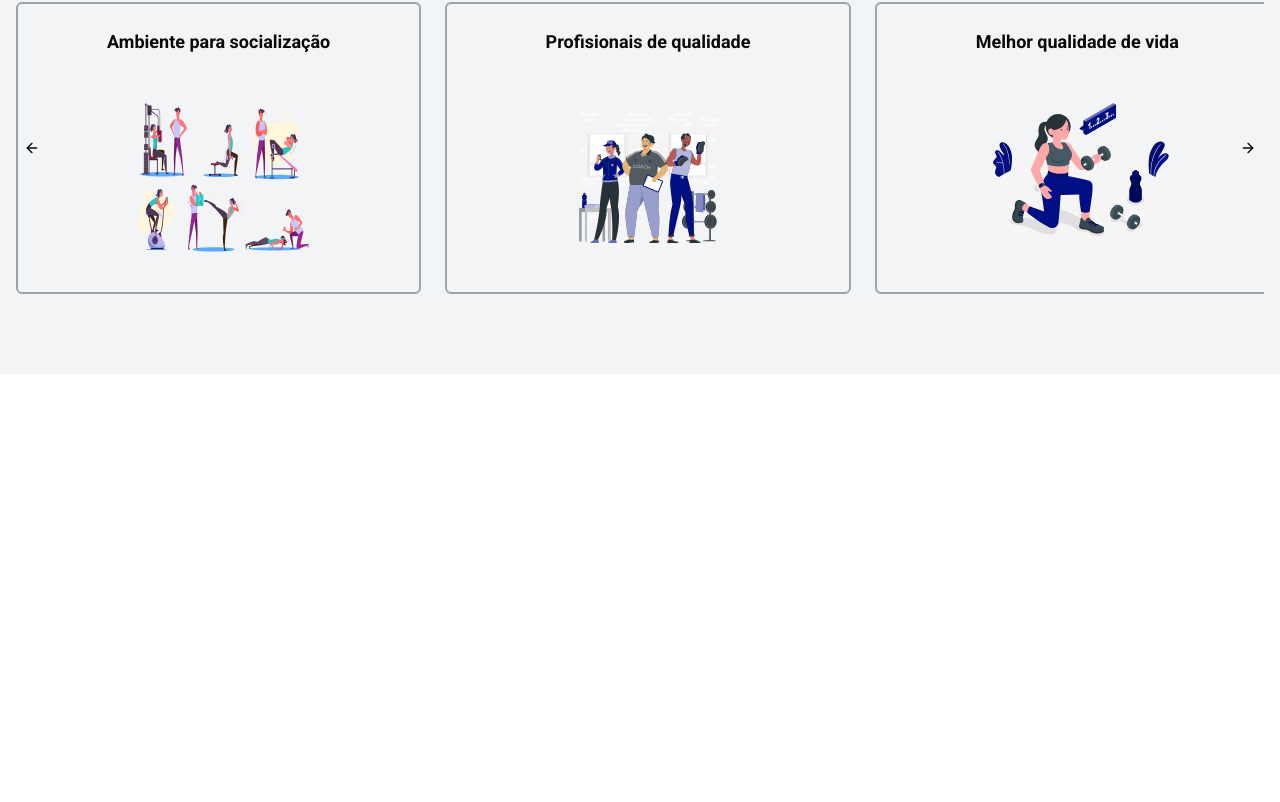
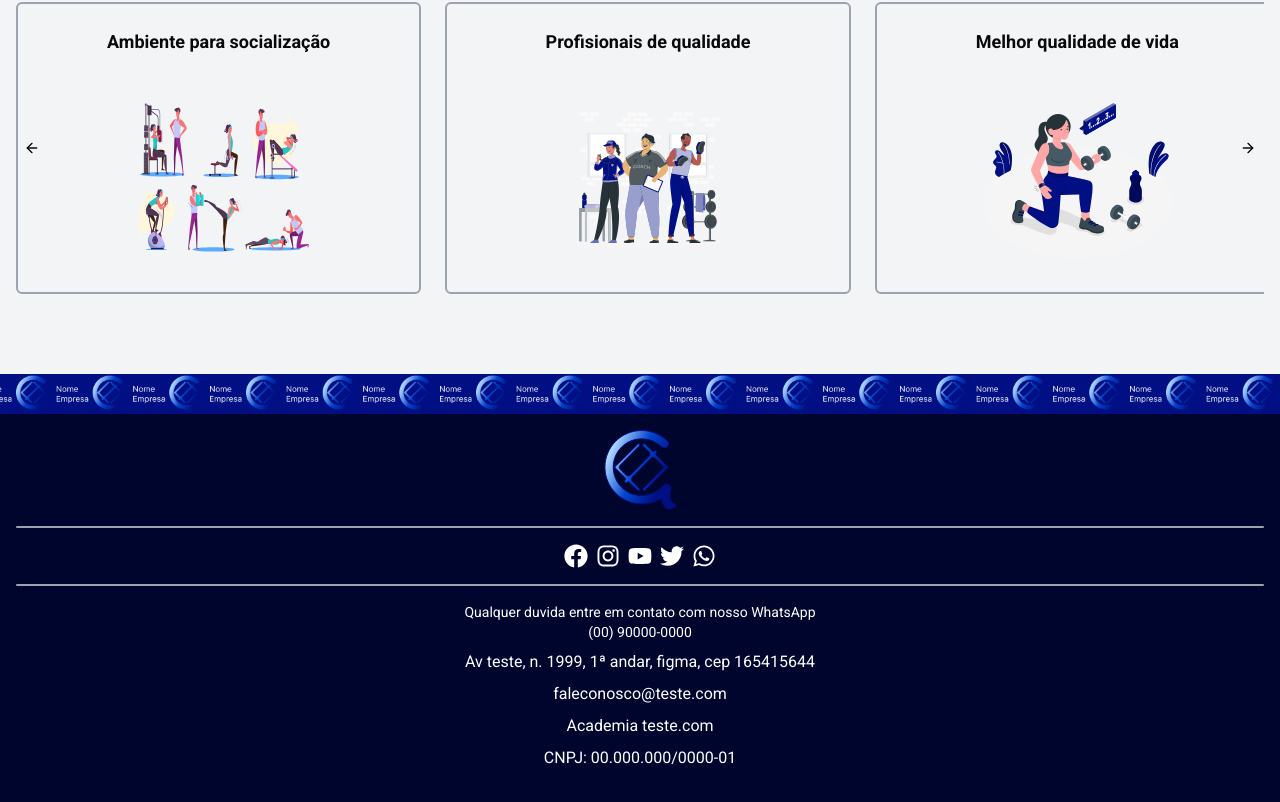
Before and after one commit to AndersonCostaDev01/academi-code, a Next.js app: page / in a window 1280 px wide. Shown: the part 2118-2920 px from the top of the page. Before the commit the page ends 2492 px from the top, so only its background shows below. Built offline with nearby package versions, Linux system fonts and the light colour scheme.

Commit message:
feat: add footer section

```diff
--- a/src/app/page.tsx
+++ b/src/app/page.tsx
@@ -1,4 +1,5 @@
 import Benefits from "@/components/Benefits";
+import Footer from "@/components/Footer";
 import { Hero } from "@/components/Hero";
 import Location from "@/components/Location";
 import { Plans } from "@/components/Plans";
@@ -11,6 +12,7 @@ export default function Home() {
         <Plans />
         <Location />
         <Benefits />
+        <Footer />
       </div>
     </div>
   );
--- a/src/components/Benefits/index.tsx
+++ b/src/components/Benefits/index.tsx
@@ -2,7 +2,7 @@ import CarouselBenefits from "./components/Carousel";
 
 function Benefits() {
   return (
-    <section className="bg-gray-100 py-20">
+    <section className="bg-gray-100 py-20" id="benefits">
       <div className="container relative mx-auto px-4">
         <div className="text-center">
           <h2 className="text-xl font-bold">Beneficios</h2>
--- /dev/null
+++ b/src/components/Footer/index.tsx
@@ -0,0 +1,49 @@
+import Image from "next/image";
+import {
+  FaFacebook,
+  FaYoutube,
+  FaInstagram,
+  FaTwitter,
+  FaWhatsapp,
+} from "react-icons/fa";
+
+import footerDivision from "../../assets/transitionbar.png";
+import logo from "../../assets/Logo.svg";
+
+function Footer() {
+  return (
+    <footer className="bg-[#00052E] text-white">
+      <Image src={footerDivision} alt="footer" className="h-10 object-cover" />
+      <div className="container mx-auto p-4">
+        <div className="flex flex-col items-center justify-center">
+          <Image src={logo} alt="logo" className="mb-4 h-10 lg:h-20" />
+          <div className="h-[2px] w-full rounded-full bg-gray-400" />
+          <div className="flex items-center justify-between gap-2 p-4">
+            <FaFacebook className="text-2xl" />
+            <FaInstagram className="text-2xl" />
+            <FaYoutube className="text-2xl" />
+            <FaTwitter className="text-2xl" />
+            <FaWhatsapp className="text-2xl" />
+          </div>
+          <div className="h-[2px] w-full rounded-full bg-gray-400" />
+          <div className="flex w-[440px] flex-col items-center justify-center gap-2 p-4 text-center">
+            <a
+              href="https://www.google.com"
+              className="text-sm"
+              target="_blank"
+            >
+              Qualquer duvida entre em contato com nosso WhatsApp <br />
+              (00) 90000-0000
+            </a>
+            <p>Av teste, n. 1999, 1ª andar, figma, cep 165415644</p>
+            <p>faleconosco@teste.com</p>
+            <p>Academia teste.com</p>
+            <p>CNPJ: 00.000.000/0000-01</p>
+          </div>
+        </div>
+      </div>
+    </footer>
+  );
+}
+
+export default Footer;
--- a/src/components/NavBar/index.tsx
+++ b/src/components/NavBar/index.tsx
@@ -31,7 +31,7 @@ export function NavBar() {
           </a>
         </li>
         <li>
-          <a href="#" className="rounded-full px-6 py-3">
+          <a href="#benefits" className="rounded-full px-6 py-3">
             Beneficios
           </a>
         </li>
@@ -47,7 +47,7 @@ export function NavBar() {
                 Menu de navegação
               </SheetTitle>
               <SheetDescription className="rounded-2xl border border-gray-400 bg-gradientDivCut p-2 text-black">
-                <ul className="flex flex-col items-center justify-center gap-1">
+                <ul className="flex flex-col items-center justify-center gap-1 text-center">
                   <li className="w-28 rounded-lg border border-white bg-blue-800 p-1 text-white">
                     <a href="#" className="">
                       Home
@@ -64,7 +64,7 @@ export function NavBar() {
                     </a>
                   </li>
                   <li className="w-28 rounded-lg border border-white bg-blue-800 p-1 text-white">
-                    <a href="#" className="">
+                    <a href="#benefits" className="">
                       Beneficios
                     </a>
                   </li>
```
